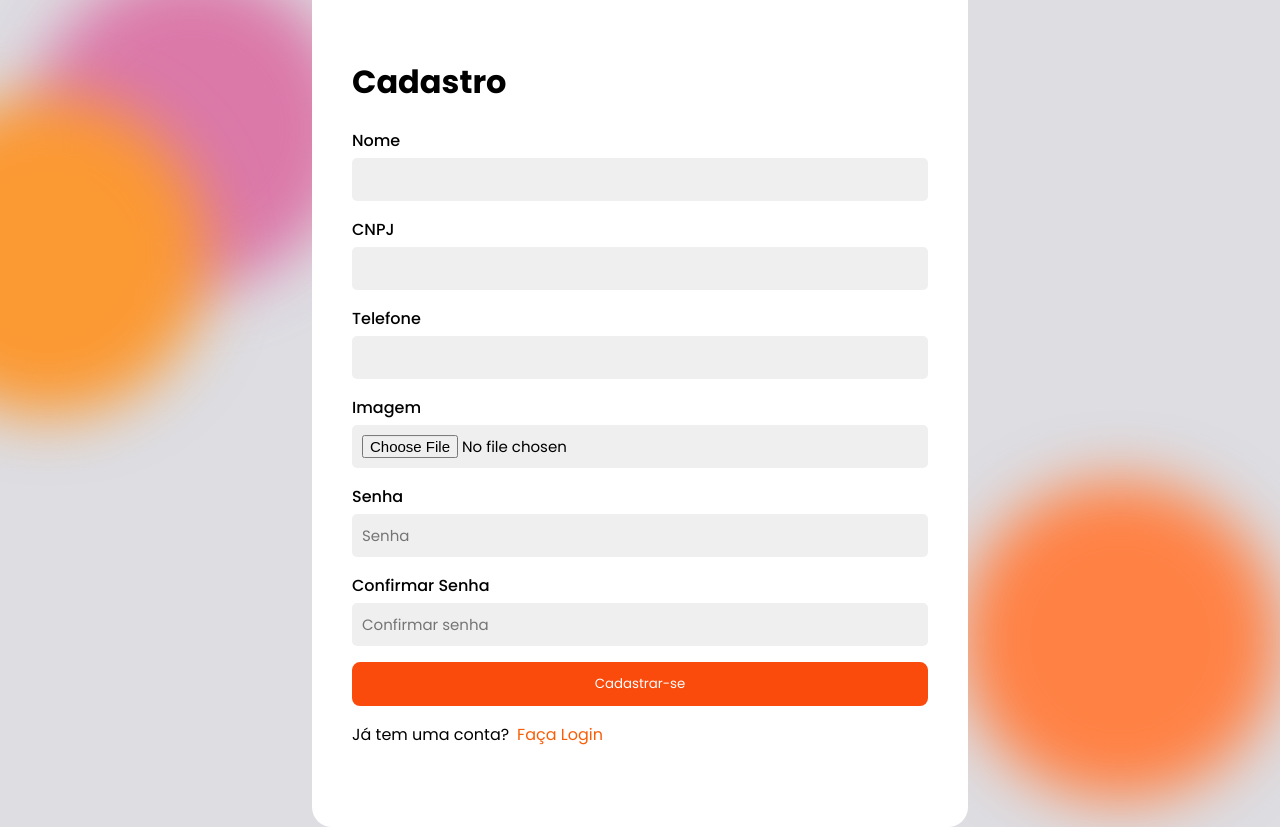
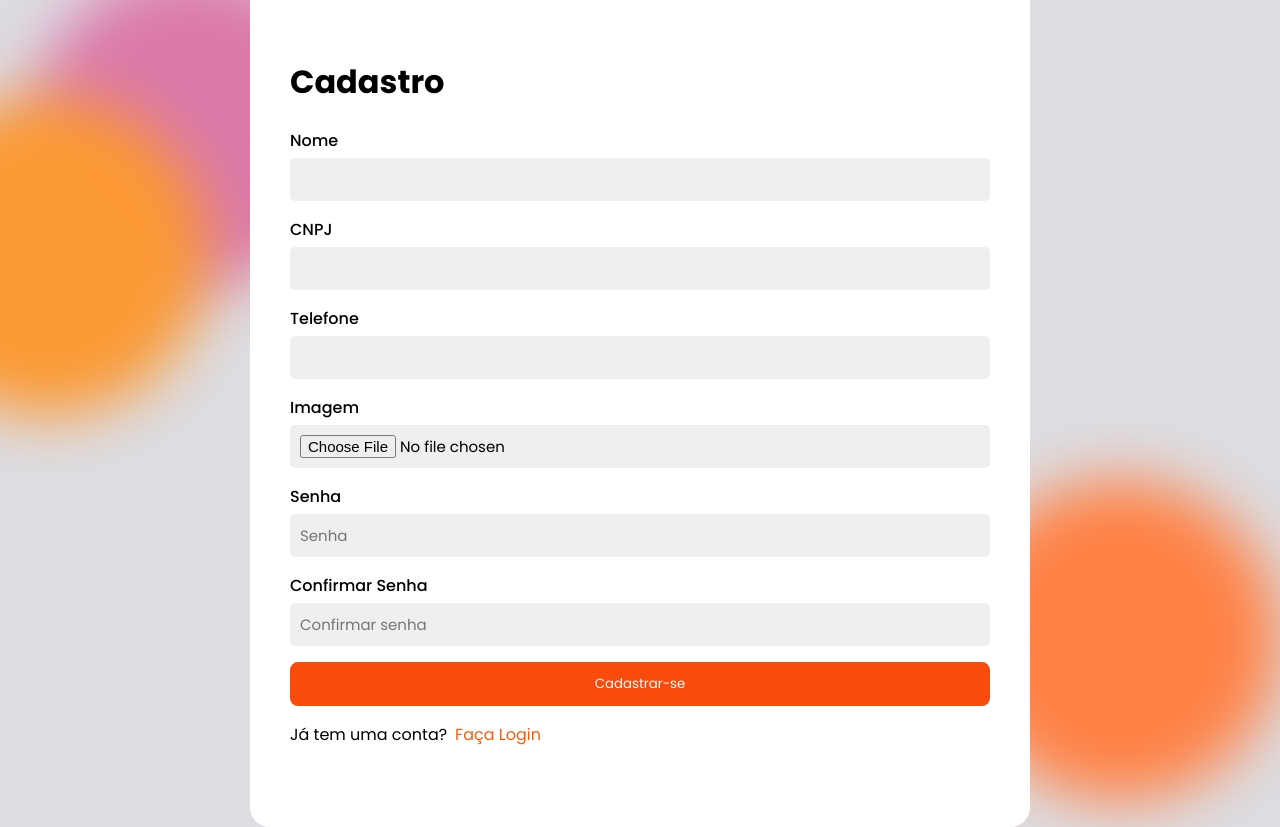
Before and after one commit to adrian5g/Web_Yammi, a Django app: page /dash/cadastro/ in a window 1280 px wide. Run offline with Django 5.2, Linux system fonts and the light colour scheme.

Commit message:
reponsividade forms

```diff
--- a/dashboard/static/css/form.css
+++ b/dashboard/static/css/form.css
@@ -53,7 +53,7 @@ body {
   top: 50%;
   left: 50%;
   transform: translate(-50%, -50%);
-  width: 45%;
+  width: 700px;
   display: flex;
   flex-direction: column;
   border-radius: 20px;
@@ -96,3 +96,9 @@ form {
   align-items: center;
   gap: .5rem;
 }
+
+@media screen and (width < 880px) {
+  .form-container {
+    max-width: 60dvw;
+  }
+}
--- a/dashboard/templates/info/home.html
+++ b/dashboard/templates/info/home.html
@@ -23,7 +23,6 @@ Dash - Informações
 
 {% block main_content %}
 <div class="info-box">
-
   {% if restaurante.imagem %}
     <p class="img-info"><strong></strong><br>
     <img src="{{ restaurante.imagem.url }}" alt="Imagem do restaurante" width="400"></p>
@@ -34,8 +33,6 @@ Dash - Informações
   <p><strong>Endereço:</strong> {{ restaurante.endereco }}</p>
   <p><strong>Telefone:</strong> {{ restaurante.telefone }}</p>
 
-
-
   <div class="editinfo">
     <a href="{% url 'editar_informacoes' %}">
       <p>Editar</p>
```
Lines whose indentation alone changed are shown as unchanged.
